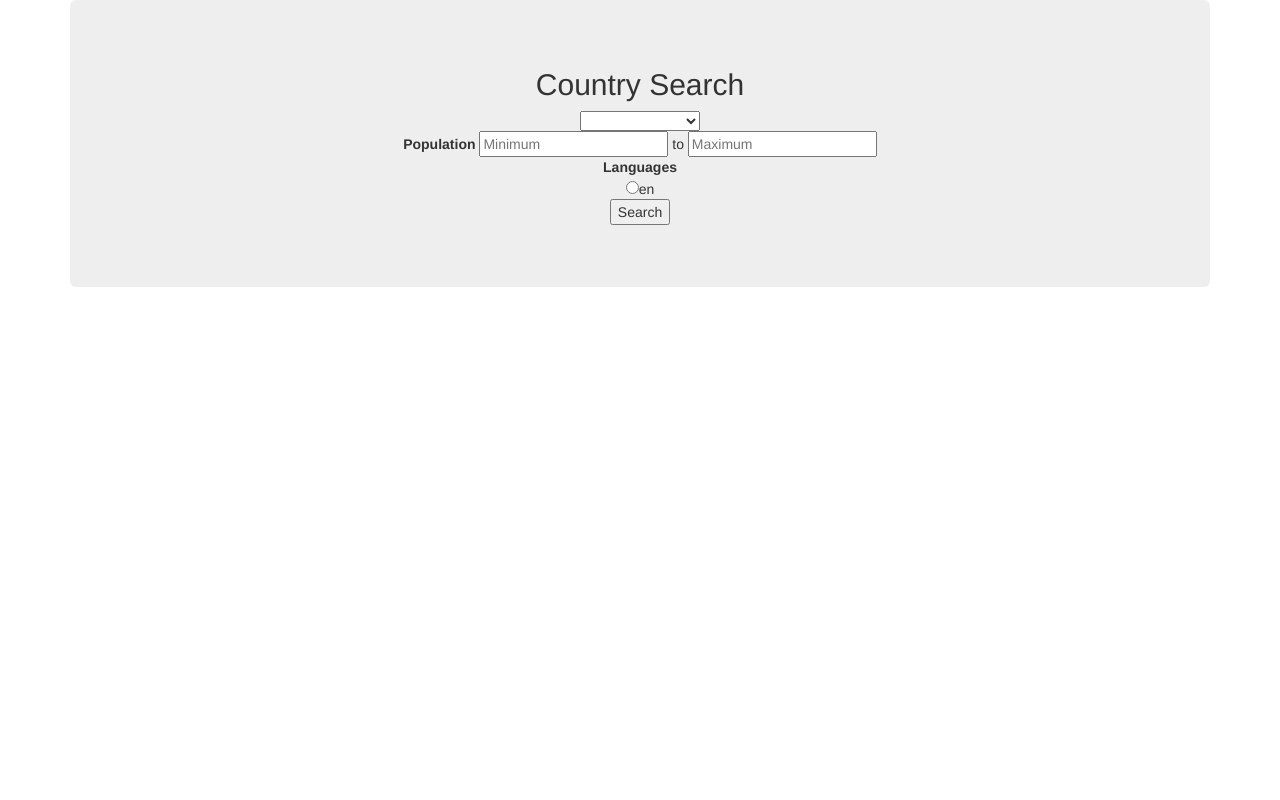
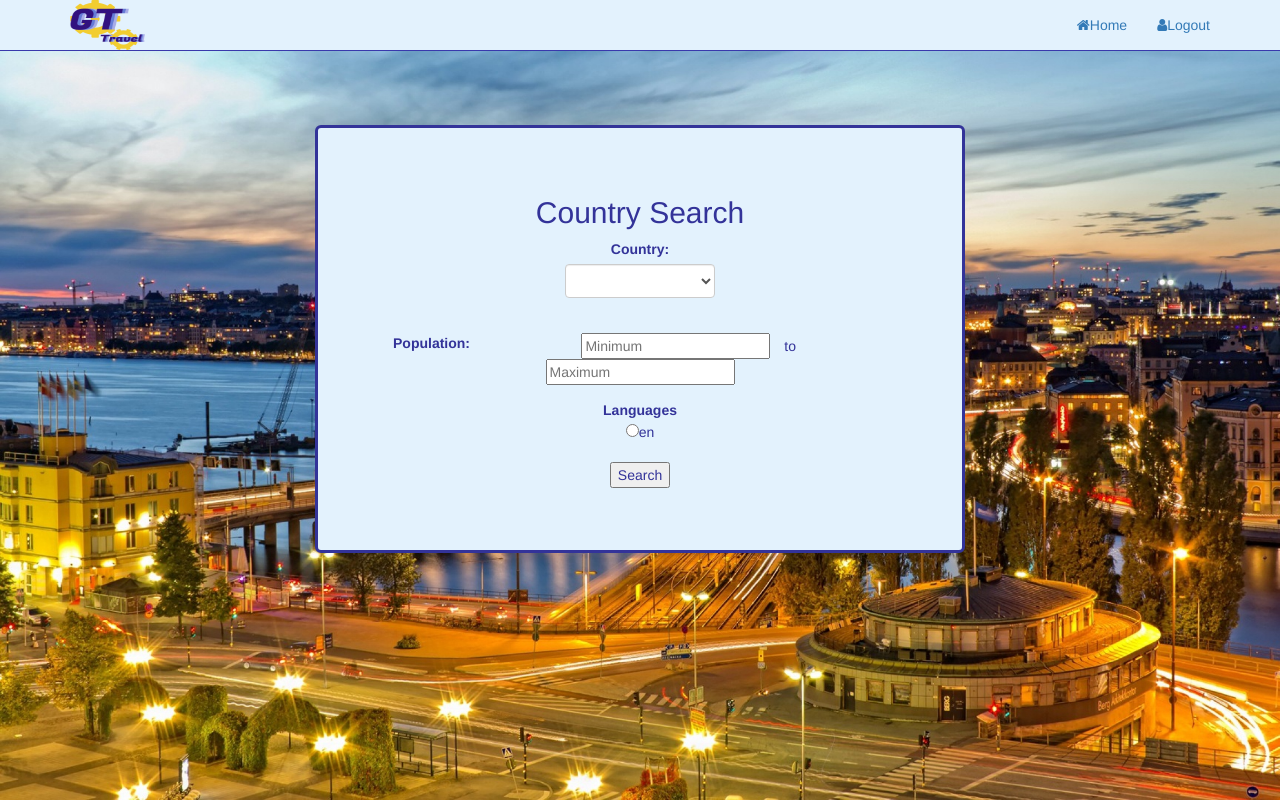
Before and after one commit to AnnaHerrera7/databasics4400, a PHP site: page /country_search.php in a window 1280 px wide. Run offline with PHP 8.4, Linux system fonts and the light colour scheme; tables that the repository leaves empty hold one stand-in row (values such as "Sample post"); some libraries are stand-ins or nearby versions.

Commit message:
Lol the last branch was supposed to be city_search. Anyways, both are done.

```diff
--- a/city_search.php
+++ b/city_search.php
@@ -62,6 +62,7 @@ session_start();
               </div>
               <input type="number" class="form-horizontal" id="pop" name="minimum" placeholder="Minimum"/> to
               <input type="number" class="form-horizontal" id="pop" name="maximum" placeholder="Maximum"/><br />
+              </div>
              <b class="text-center">City Languages:</b>
              <?php
                 $con = mysqli_connect($db_host, $db_user, $db_password, $db_database) or die("Connection Failed");
@@ -73,12 +74,13 @@ session_start();
                 }
                 echo "</fieldset>"
               ?>
+              <br/>
               <b>Sort Review Scores: </b>
               <select name="scoresort">
                 <option value = 'AvgScore ASC'>Ascending</option>
                 <option value = 'AvgScore DESC'>Descending</option>
               </select><br />
-
+              <br/>
               <input type="submit" name="submit" value="Search">
           </form>
           <?php
--- a/country_search.php
+++ b/country_search.php
@@ -9,30 +9,54 @@ session_start();
           integrity="sha384-1q8mTJOASx8j1Au+a5WDVnPi2lkFfwwEAa8hDDdjZlpLegxhjVME1fgjWPGmkzs7"
           crossorigin="anonymous"/>
 
+
+    <link href="https://maxcdn.bootstrapcdn.com/font-awesome/4.6.3/css/font-awesome.min.css"
+          rel="stylesheet" integrity="sha384-T8Gy5hrqNKT+hzMclPo118YTQO6cYprQmhrYwIiQ/3axmI1hQomh7Ud2hPOy8SP1"
+          crossorigin="anonymous">
+
+    <link rel = 'stylesheet' href = './css/country_search.css'/>
+
+
     <meta charset ='utf-8'/>
     <title>GTtravel</title>
   </head>
   <body>
+    <nav class = 'navbar navbar-light navbar-fixed-top'>
+        <div id = "spy-scroll-id" class = 'container'>
+          <ul class="nav navbar-nav navbar-right">
+            <li class = 'active'><a href="home.php"><i class="fa fa-home"></i>Home</a></li>
+            <li><a href = "login.php"><i class ="fa fa-user"></i>Logout</a></li>
+          </ul>
+          <a href = '#' class = "pull-left navbar-left"><img id = "logo" src = "./images/LogoMakr.png"></a>
+        </div>
+      </nav>
       <div class="container text-center">
         <div class="jumbotron">
           <h2>Country Search</h2>
-            <form action="" method="POST">
+            <form action="" method="POST" role = "form">
+            <div class = "form-group">
               <?php
                   $con = mysqli_connect($db_host, $db_user, $db_password, $db_database) or die("Connection Failed");
                   $query = "SELECT * FROM Country";
                   $result = mysqli_query($con, $query);
-                  echo "<select name=\"country\">";
-                    echo "<option value = 'empty'></option>";
+                  echo "<label for=\"countrysel\">Country: </label>";
+                  echo "<select class=\"form-control\" id=\"countrysel\" name=\"country\">";
+                  echo "<option value = 'empty'></option>";
                   while($row = mysqli_fetch_array($result)) {
                     echo "<option value = '" . $row['CountryName'] . "'>" . $row['CountryName'] . "</option>";
                   }
                   echo "</select>";
                ?>
                <br />
-               <b>Population</b>
-               <input type="text" name="minimum" placeholder="Minimum"/> to
-               <input type="text" name="maximum" placeholder="Maximum"/><br />
-               <b class="text-center">Languages</b>
+             </div>
+             <div class="form-group">
+              <div class = "col-md-2">
+              <label for="pop">Population: </label>
+              </div>
+              <input type="number" class="form-horizontal" id="pop" name="minimum" placeholder="Minimum"/> to
+              <input type="number" class="form-horizontal" id="pop" name="maximum" placeholder="Maximum"/><br />
+              </div>
+              <b class="text-center">Languages</b>
                <?php
                   $con = mysqli_connect($db_host, $db_user, $db_password, $db_database) or die("Connection Failed");
                   $query = "SELECT * FROM Languages";
@@ -42,6 +66,7 @@ session_start();
                       echo "<input type = \"radio\" name=\"language\" value = '" . $row['LanguageName'] . "'>" .  $row['LanguageName'] . "</input><br />";
                   }
                 ?>
+                <br />
                 <input type="submit" name="submit" value="Search">
             </form>
             <?php
--- /dev/null
+++ b/css/country_search.css
@@ -0,0 +1,57 @@
+body {
+  padding-top: 125px;
+  background: url(../images/background-main.jpg);
+  background-size: cover;
+  background-repeat: no-repeat;
+  position: relative;
+}
+
+#logo {
+   height: 50px;
+   width: 75px;
+}
+
+.navbar {
+    -webkit-transition: all ease .3s;
+       -moz-transition: all ease .3s;
+         -o-transition: all ease .3s;
+            transition: all ease .3s;
+    background-color: rgba(227, 242, 253, .4)!important;
+    border-bottom-color: #3939ac;
+}
+
+.navbar:hover {
+    background-color: rgba(227, 242, 253, 1)!important;
+}
+
+.jumbotron {
+    float: none;
+    margin-left: auto;
+    margin-right: auto;
+    background-color: #e3f2fd!important;
+    border-color: #333399!important;
+    border-style: solid;
+    color: #333399;
+    width: 650px;
+
+}
+
+.form-control {
+    margin-left: auto;
+    margin-right: auto;
+    width: 150px;
+}
+
+.form-horizontal{
+    margin-left: 10px;
+    margin-right: 10px;
+}
+
+.table tbody tr {
+    margin-left: auto;
+    margin-right: auto;
+    border-top: 2px solid;
+    border-bottom: 2px solid;
+    border-color: #333399!important;
+    color: #333399!important;
+}
```
Also changed, not shown: css/city_search.css (+6 -1 lines).
